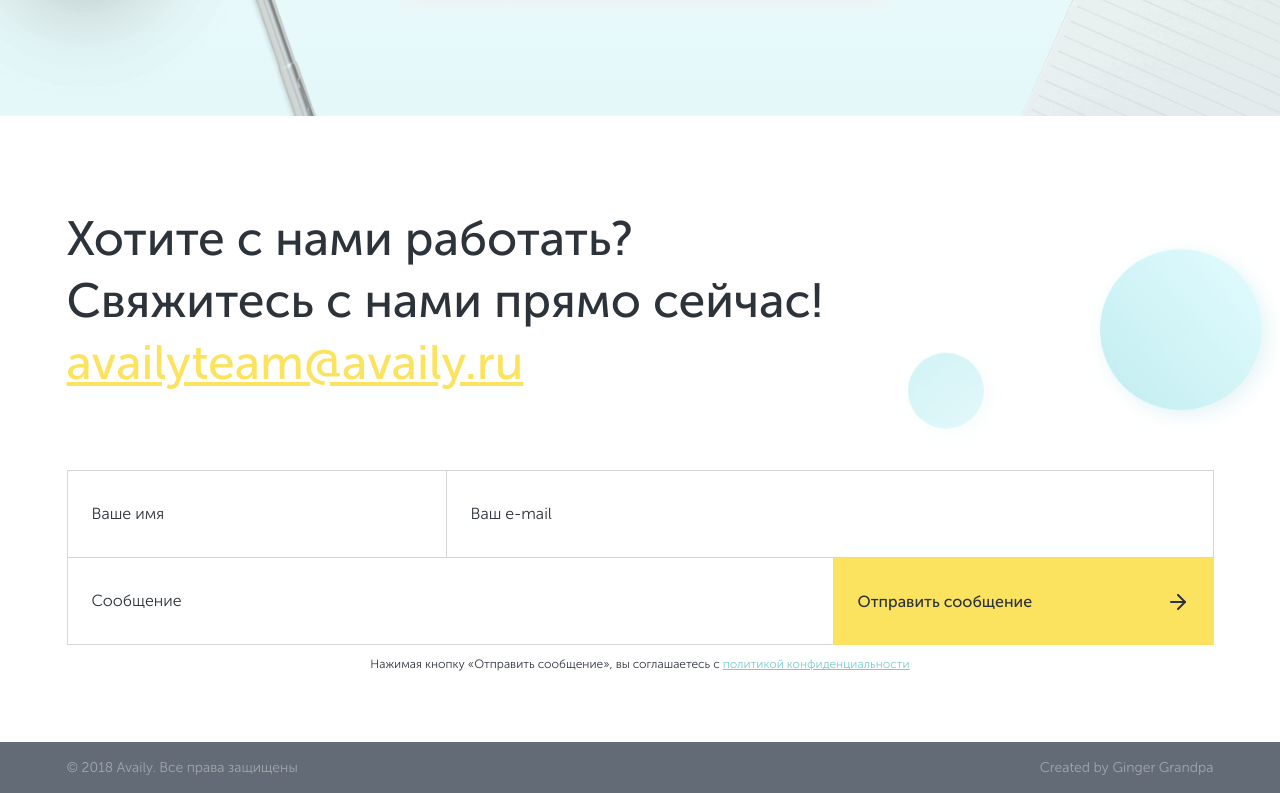
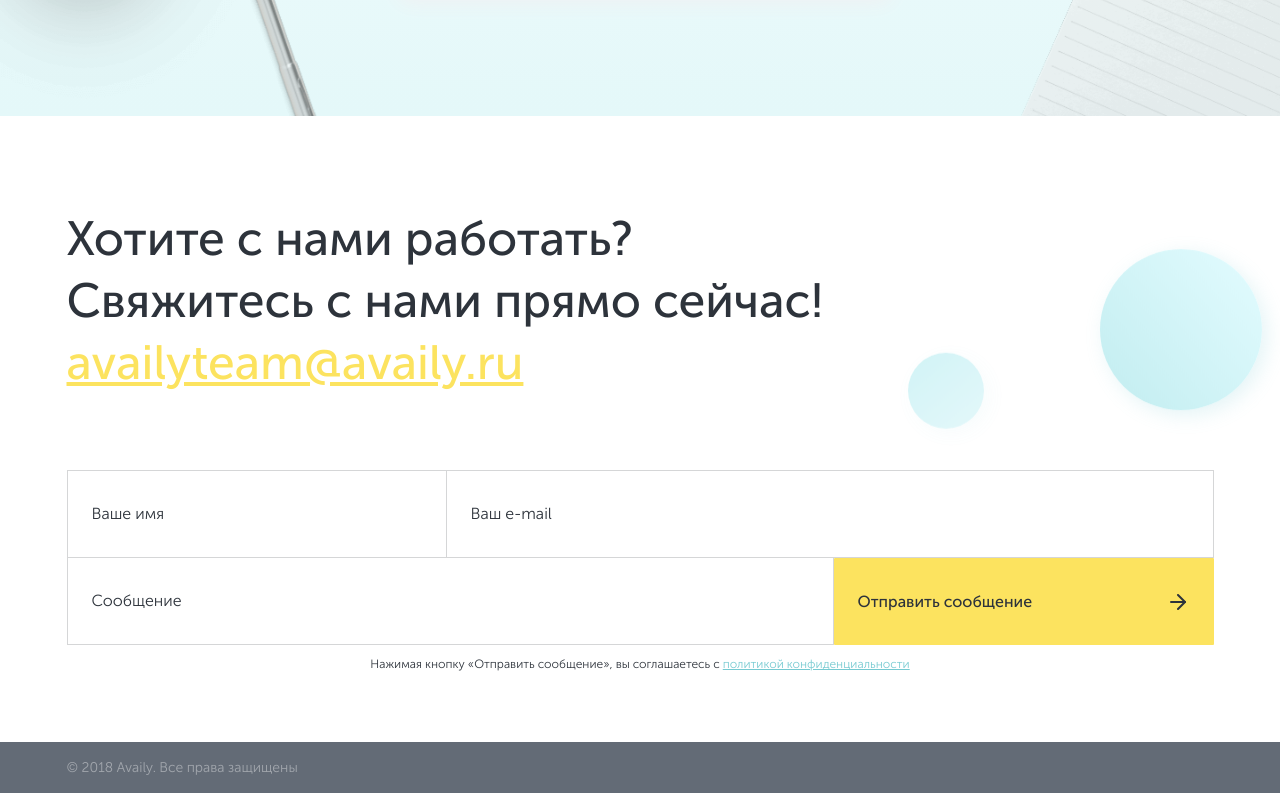
Before and after one commit to maksimsyn/availy-adaptive, a plain HTML site: page index.html in a window 1280 px wide. Shown: the part 3099-3892 px from the top of the page. Drawn offline with nearby package versions, Linux system fonts and the light colour scheme.

Commit message:
feat(app): remove copy

```diff
--- a/index.html
+++ b/index.html
@@ -287,9 +287,6 @@
       <p class="page-footer__copy">
         &copy;&nbsp;2018&nbsp;Availy. Все права защищены
       </p>
-      <a href="http://ggpa.ru/" class="page-footer__link">
-        Created by&nbsp;Ginger Grandpa
-      </a>
     </div>
   </footer>
   <section class="call call--closed">
```
